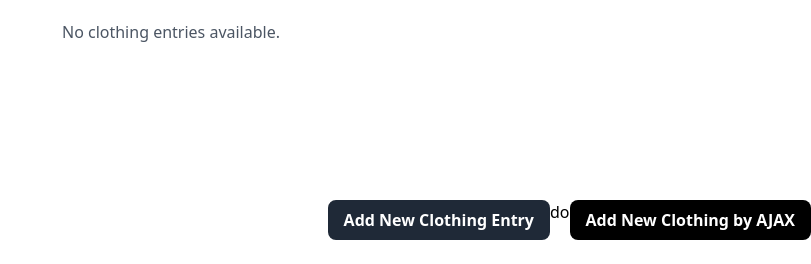
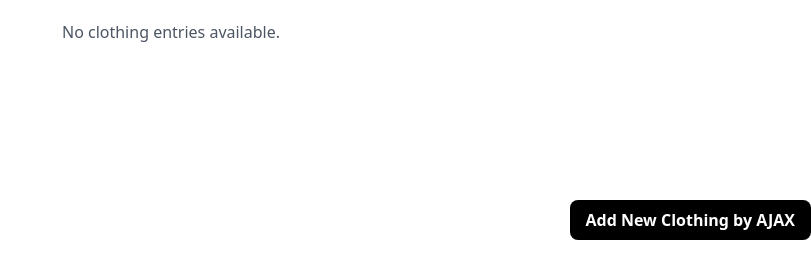
Before and after one commit to inayadiza/CoreeElegante, a Django app: page / in a window 1280 px wide. Shown: the part 1312-1576 px from the top of the page, without its empty margins (469-1280 px from the left). Run offline with Django 5.2, Linux system fonts and the light colour scheme; the visitor is signed in with stand-in values (Sample User, id 1); data that the repository does not hold is empty; some libraries are stand-ins or nearby versions.

Commit message:
coba lagi

```diff
--- a/main/templates/main.html
+++ b/main/templates/main.html
@@ -49,11 +49,6 @@
 
 <!-- Add New Clothing Button -->
 <div class="flex justify-center sm:justify-end mt-8 mb-6">
-  <!-- Non-AJAX Button -->
-  <a href="{% url 'main:create_clothing_entry' %}" class="bg-gray-800 hover:bg-gray-900 text-white font-bold py-2 px-4 rounded-lg transition duration-300 ease-in-out transform hover:-translate-y-1 hover:scale-105">
-    Add New Clothing Entry
-  </a>
-do
   <!-- AJAX Button -->
   <button class="bg-black hover:bg-gray-800 text-white font-bold py-2 px-4 rounded-lg transition duration-300 ease-in-out transform hover:-translate-y-1 hover:scale-105" onclick="showModal();">
     Add New Clothing by AJAX
```
